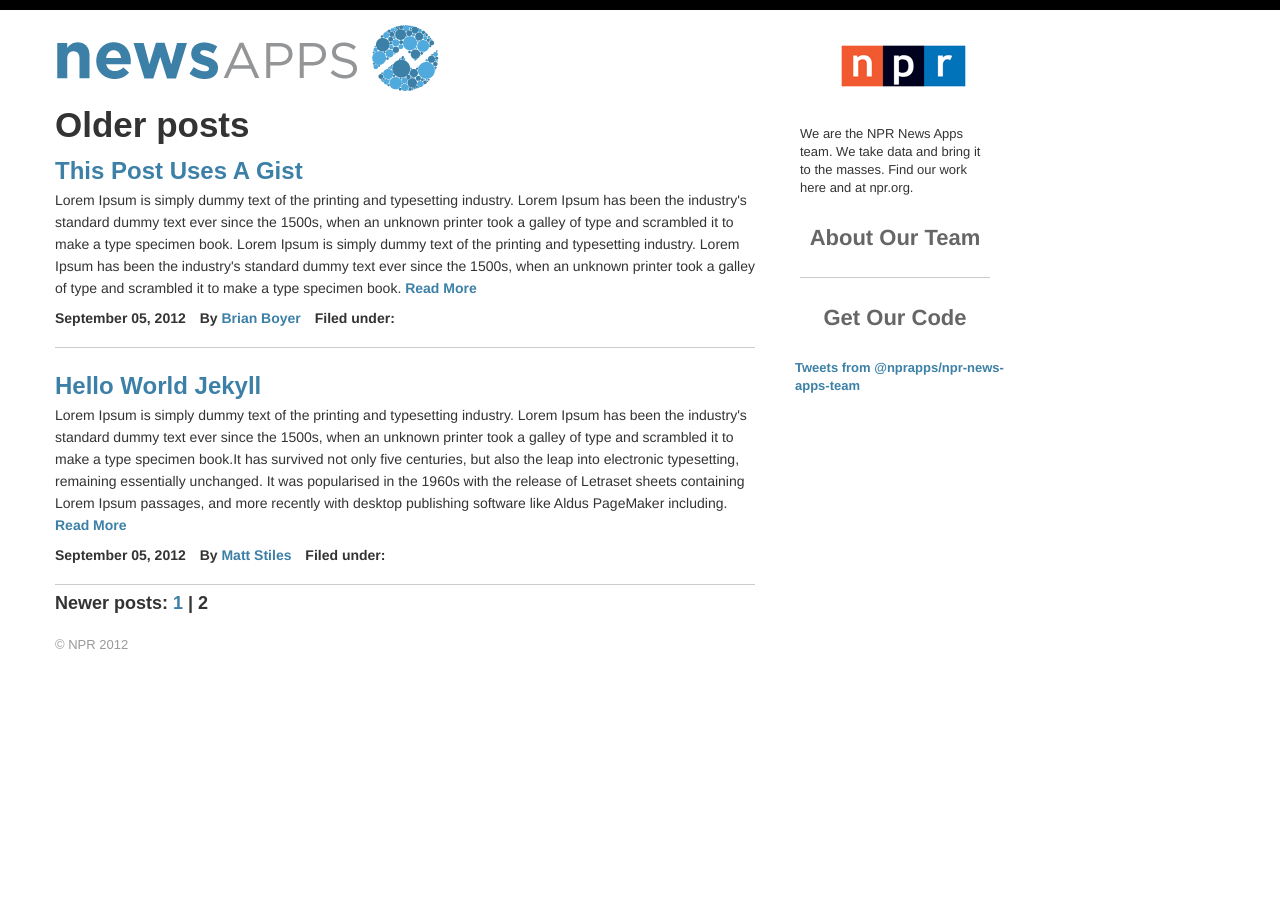
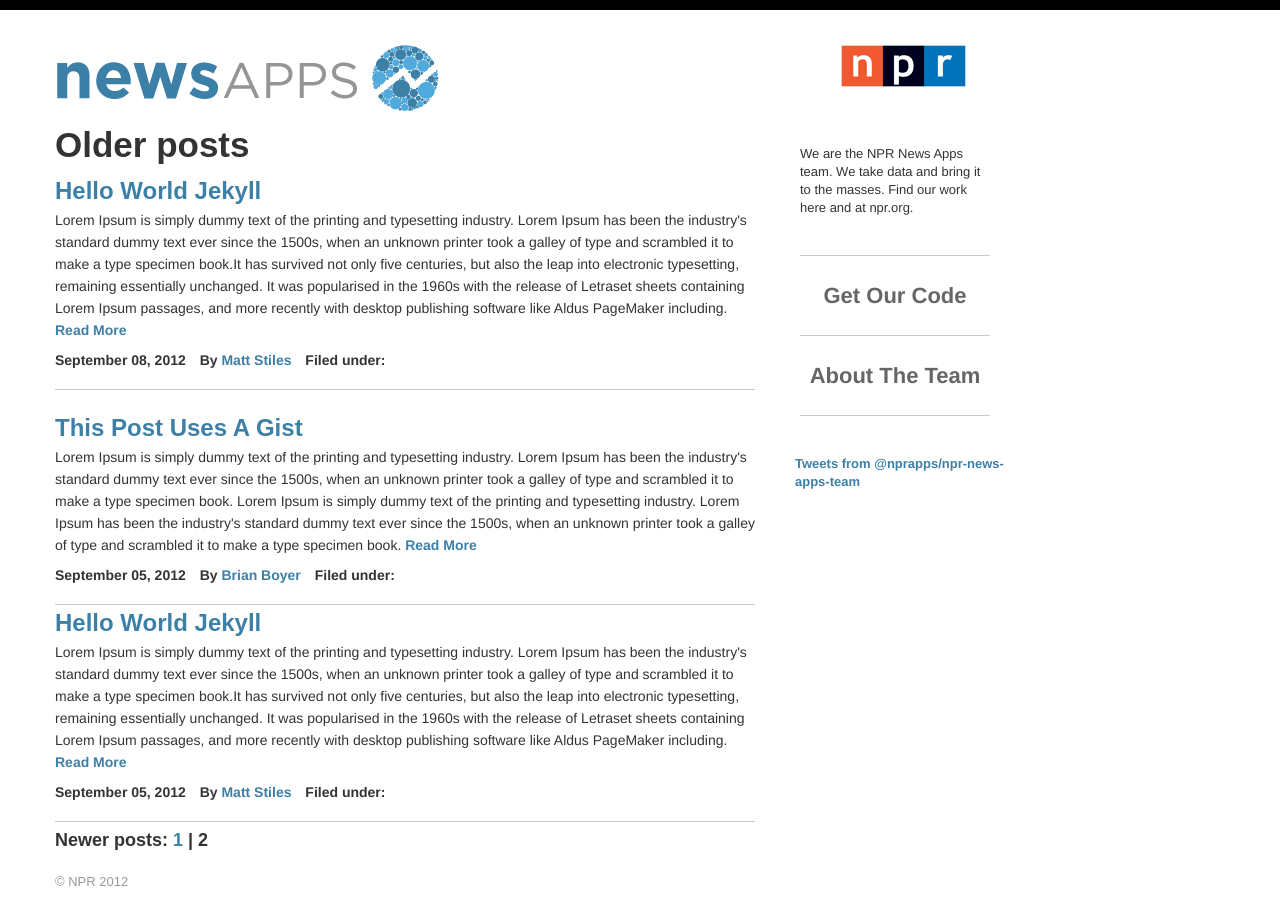
Before and after one commit to nprapps/nprapps.github.com, a Jekyll site: the page built from index2.html, in a window 1280 px wide. Built offline with Jekyll 4.4.1, drawn with Linux system fonts in a browser that asks for light colours; nearby versions of some CDN libraries; comment, search, counter and statistics services are not loaded.

```diff
--- a/_layouts/default.html
+++ b/_layouts/default.html
@@ -10,7 +10,7 @@
 	<link href="/bootstrap/css/bootstrap.min.css" rel="stylesheet">
     <link href="/bootstrap/css/bootstrap-responsive.css" rel="stylesheet">
     <link href="/css/app.css" rel="stylesheet">
-    <link rel="shortcut icon" href="ico/favicon.ico">
+    <link rel="shortcut icon" href="http://npr.org/favicon.ico">
     <link rel="apple-touch-icon-precomposed" sizes="144x144" href="ico/apple-touch-icon-144-precomposed.png">
     <link rel="apple-touch-icon-precomposed" sizes="114x114" href="ico/apple-touch-icon-114-precomposed.png">
     <link rel="apple-touch-icon-precomposed" sizes="72x72" href="ico/apple-touch-icon-72-precomposed.png">
@@ -28,9 +28,12 @@
 		<div class="span3">
 			<ul class="nav nav-list">
               <li class="nav-header">We are the NPR News Apps team. We take data and bring it to the masses. Find our work here and at npr.org.</li>
-              <li><a href="#">About Our Team</a></li>
+              <!-- <li><a href="/about/">About Our Team</a></li> -->
 				<hr>
               <li><a href="http://github.com/nprapps">Get Our Code</a></li>
+				<hr>
+              <li><a href="/about/">About The Team</a></li>
+				<hr>
             </ul>
 
 			<div class="twitter-widget">
--- /dev/null
+++ b/about/index.html
@@ -0,0 +1,100 @@
+<!DOCTYPE html>
+<html lang="en">
+  <head>
+    <meta charset="utf-8">
+    <title>About The Team | NPR News Apps</title>
+    <meta name="viewport" content="width=device-width, initial-scale=1.0">
+    <meta name="description" content="">
+    <meta name="author" content="">
+	<meta name="viewport" content="width=device-width, initial-scale=1.0">
+	<link href="/bootstrap/css/bootstrap.min.css" rel="stylesheet">
+    <link href="/bootstrap/css/bootstrap-responsive.css" rel="stylesheet">
+    <link href="/css/app.css" rel="stylesheet">
+    <link rel="shortcut icon" href="http://npr.org/favicon.ico">
+    <link rel="apple-touch-icon-precomposed" sizes="144x144" href="ico/apple-touch-icon-144-precomposed.png">
+    <link rel="apple-touch-icon-precomposed" sizes="114x114" href="ico/apple-touch-icon-114-precomposed.png">
+    <link rel="apple-touch-icon-precomposed" sizes="72x72" href="ico/apple-touch-icon-72-precomposed.png">
+    <link rel="apple-touch-icon-precomposed" href="ico/apple-touch-icon-57-precomposed.png">
+  </head>
+
+  <body>
+	<div class="container">
+		<div class="logos"><a href="/"><img class="appslogo" src="/img/logo.gif"></a><a href="http://npr.org"><img class="nprlogo" src="/img/npr_logo.png"></a>
+		</div>
+
+		<div class="row">
+		<div class="span9">
+			<article>
+	<header>
+		<h1>About Our Team</h1>
+	</header>
+
+<section class="entry">
+		<div class='post-media-right' style='width: 210px'>	<img class='img-right' src='http://placekitten.com/150/150/' /></div>
+
+<p><strong>Brian Boyer, News Applications Editor</strong></p>
+<p>He loves his job. Find him on Twitter as @brianboyer or email him at <a href="bboyer@npr.org">bboyer@npr.org</a>.</p>
+
+<!-- <p><strong>Jeremy Bowers, Wizard</strong></p>
+<p>Lorem Ipsum is simply dummy text of the printing and typesetting industry. Lorem Ipsum has been the industry&#8217;s standard dummy text ever since the 1500s, when an unknown printer took a galley of <a href='http://placekitten.com'>type and scrambled it</a> to make a type specimen book. It has survived not only five centuries.</p> -->
+
+<p><strong>Stephanie d'Otreppe</strong></p>
+<p>Lorem Ipsum is simply dummy text of the printing and typesetting industry. Lorem Ipsum has been the industry&#8217;s standard dummy text ever since the 1500s, when an unknown printer took a galley of <a href='http://placekitten.com'>type and scrambled it</a> to make a type specimen book. It has survived not only five centuries.</p>
+
+<p><strong>Nelson Hsu</strong></p>
+<p>Lorem Ipsum is simply dummy text of the printing and typesetting industry. Lorem Ipsum has been the industry&#8217;s standard dummy text ever since the 1500s, when an unknown printer took a galley of <a href='http://placekitten.com'>type and scrambled it</a> to make a type specimen book. It has survived not only five centuries.</p>
+
+<p><strong>Alyson Hurt</strong></p>
+<p>Alyson Hurt is a senior interactive designer with NPR's news applications team, working on infographics, interactives and special news presentations. She previously worked at washingtonpost.com and azcentral.com. She holds an M.A. in Communication, Culture and Technology from Georgetown University and a B.A. in Journalism from Arizona State University. Outside of work, she enjoys letterpress and bicycling. She lives in Arlington, Va., with her husband Rob and their two rabbits, Milo and Lily. Find her on Twitter as <a href="http://twitter.com/alykat">@alykat</a> or send email to <a href="mailto: ahurt@npr.org">ahurt@npr.org</a></p>
+
+<p><strong>Christopher Groskopf</strong></p>
+<p>Christopher Groskopf is a News Applications Developer at NPR. Before joining NPR he was lead developer on the PANDA Project and a member of the Chicago Tribune's News Applications team. He is the maintainer of several open source projects, including Hack Tyler and csvkit. He lives in Tyler, TX with his son and listens to his coding music at unreasonable volumes. Find him on Twitter as <a href="http://twitter.com/onyxfish">@onyxfish</a> or send email to <a href="mailto:cgroskopf@npr.org">cgroskopf@npr.org</a>.</p>
+
+<p><strong>Matt Stiles</strong></p>
+<p>Lorem Ipsum is simply dummy text of the printing and typesetting industry. Lorem Ipsum has been the industry&#8217;s standard dummy text ever since the 1500s, when an unknown printer took a galley of <a href='http://placekitten.com'>type and scrambled it</a> to make a type specimen book. It has survived not only five centuries.</p>
+</section>
+
+
+
+	<div id="disqus_thread"></div>
+	        <script type="text/javascript">
+	            var disqus_shortname = 'nprnewsappsblog';
+
+	            (function() {
+	                var dsq = document.createElement('script'); dsq.type = 'text/javascript'; dsq.async = true;
+	                dsq.src = 'http://' + disqus_shortname + '.disqus.com/embed.js';
+	                (document.getElementsByTagName('head')[0] || document.getElementsByTagName('body')[0]).appendChild(dsq);
+	            })();
+	        </script>
+	        <noscript>Please enable JavaScript to view the <a href="http://disqus.com/?ref_noscript">comments powered by Disqus.</a></noscript>
+	        <a href="http://disqus.com" class="dsq-brlink">comments powered by <span class="logo-disqus">Disqus</span></a>
+</article>
+
+
+        </div>
+		<div class="span3">
+			<ul class="nav nav-list">
+              <li class="nav-header">We are the NPR News Apps team. We take data and bring it to the masses. Find our work here and at npr.org.</li>
+              <!-- <li><a href="/about/">About Our Team</a></li> -->
+				<hr>
+              <li><a href="http://github.com/nprapps">Get Our Code</a></li>
+				<hr>
+              <li><a href="/about/">About The Team</a></li>
+				<hr>
+            </ul>
+
+			<div class="twitter-widget">
+				<a class="twitter-timeline" href="https://twitter.com/nprapps/npr-news-apps-team" width="220" height="600"  data-widget-id="245228396911661058">Tweets from @nprapps/npr-news-apps-team</a>
+				<script>!function(d,s,id){var js,fjs=d.getElementsByTagName(s)[0];if(!d.getElementById(id)){js=d.createElement(s);js.id=id;js.src="//platform.twitter.com/widgets.js";fjs.parentNode.insertBefore(js,fjs);}}(document,"script","twitter-wjs");</script>
+			</div>
+        </div>
+		</div>
+
+      <footer>
+        <p class="footer">&copy; NPR 2012</p>
+      </footer>
+
+    </div>
+
+  </body>
+</html>
--- a/css/app.css
+++ b/css/app.css
@@ -34,6 +34,10 @@ margin: 18px 0px 18px 0px;
 border-top: 1px solid #CBCBCB;
 }
 
+h3 {
+    margin-bottom: 10px;
+}
+
 article {
 padding: 0px 0px 20px 0px;
 }
@@ -43,6 +47,24 @@ float: right;
 font-size: 11px;
 text-decoration: none;
 color: #666;
+}
+
+code {
+padding: 2px 4px;
+color: #D14;
+background-color: #F7F7F9;
+border: 1px solid #E1E1E8;
+
+}
+
+pre {
+background-color: #F7F7F9;
+border: 1px solid #E1E1E8;
+font-size: 13px;
+line-height: 19px;
+overflow: auto;
+padding: 6px 10px;
+border-radius: 3px;
 }
 
 blockquote p {
@@ -127,7 +149,7 @@ padding-top: 25px;
 }
 
 .appslogo {
-padding: 0px;
+padding: 20px 0px 20px 0px;
 
 }
 
@@ -179,7 +201,7 @@ max-width: 220px;
 .logos {
 max-width:940px;
 height: 77px;
-padding: 10px 0px 10px 0px;
+padding: 10px 0px 30px 0px;
 }
 
 #disqus_thread {
@@ -207,3 +229,8 @@ padding-top: 20px;
         width:60px;
     }
 }
+@media screen and (max-width:600px) {
+.logos {
+        padding:10px 0px 4px 0px;
+    }
+}
--- a/index.html
+++ b/index.html
@@ -23,4 +23,5 @@ title: NPR News Apps Blog
 
 {% endfor %}
 
-<h2 class="post-pagination">Older posts: 1 | <a href="/index2.html">2</a></h2>
+<!--
+<h2 class="post-pagination">Older posts: 1 | <a href="/index2.html">2</a></h2> -->
```
Also changed, not shown: _posts/2012-09-20-npr-news-apps-blog.markdown (added, +68 -0 lines), 4 other files.
